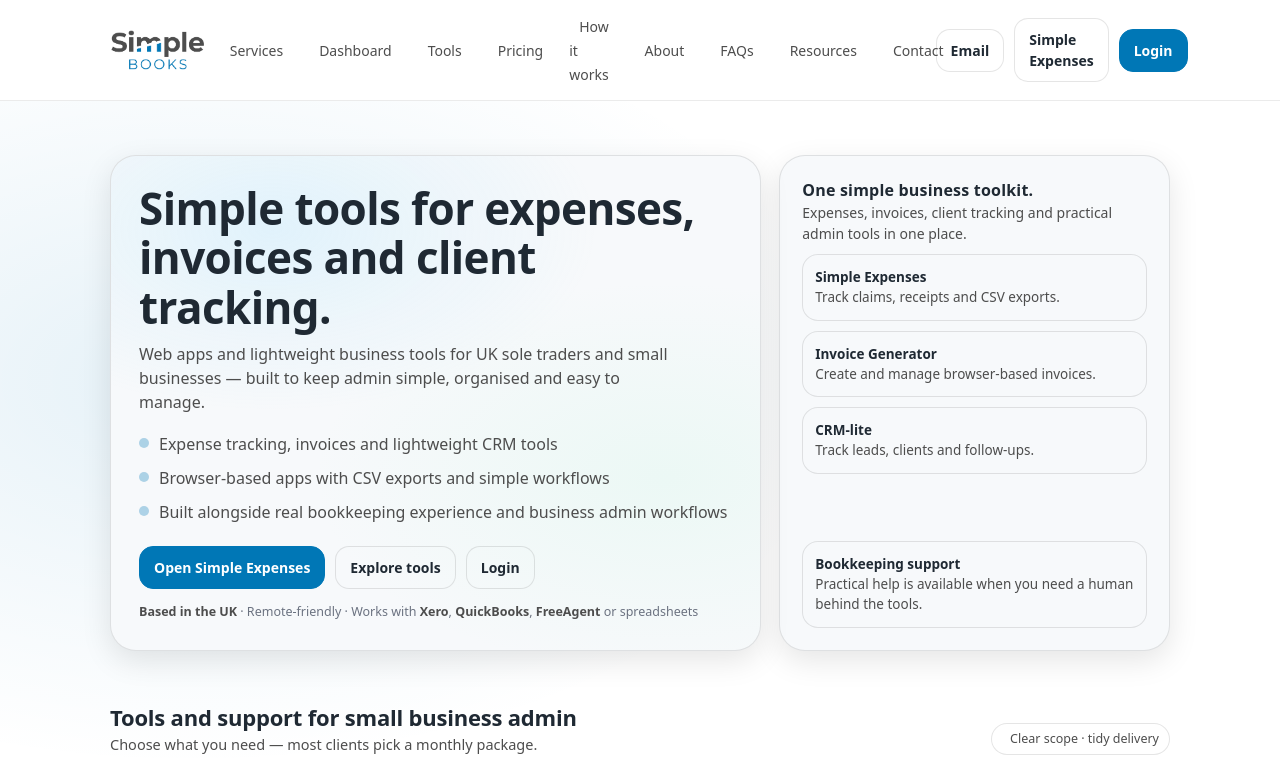
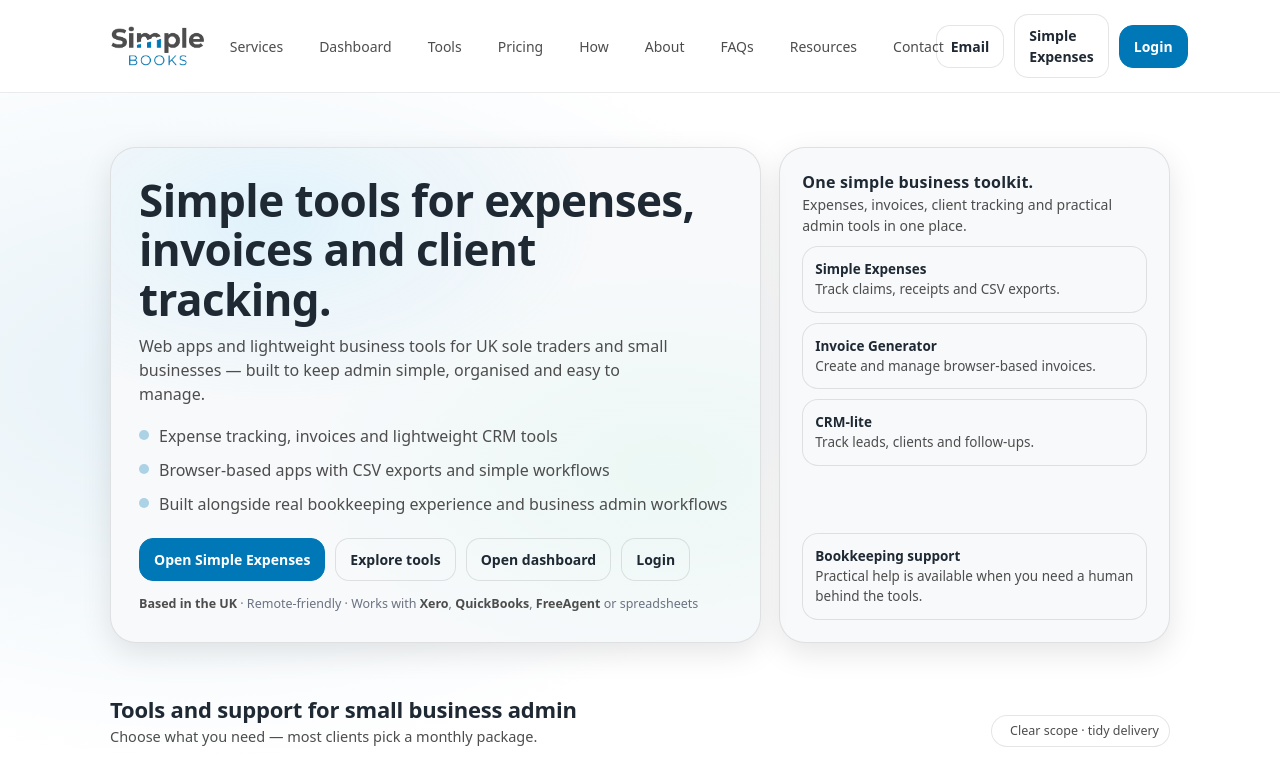
Before and after one commit to newProg112/simple-expenses, a plain HTML site: page index.html in a window 1280 px wide. Shown: the top 758 px of the page. Drawn offline with Linux system fonts and the light colour scheme.

Commit message:
Add dashboard and tools links to homepage

```diff
--- a/index.html
+++ b/index.html
@@ -535,7 +535,7 @@
           <li><a href="/dashboard.html">Dashboard</a></li>
           <li><a href="/resources/tools/">Tools</a></li>
           <li><a href="#pricing">Pricing</a></li>
-          <li><a href="#how">How it works</a></li>
+          <li><a href="#how">How</a></li>
           <li><a href="#about">About</a></li>
           <li><a href="#faqs">FAQs</a></li>
           <li><a href="/resources/">Resources</a></li>
@@ -562,7 +562,7 @@
       <a href="/dashboard.html">Dashboard</a>
       <a href="/resources/tools/">Tools</a>
       <a href="#pricing">Pricing</a>
-      <a href="#how">How it works</a>
+      <a href="#how">How</a>
       <a href="#about">About</a>
       <a href="#faqs">FAQs</a>
       <a href="/resources/">Resources</a>
@@ -595,6 +595,10 @@
 
             <a class="btn" href="/resources/">
               Explore tools
+            </a>
+
+            <a class="btn" href="/dashboard.html">
+              Open dashboard
             </a>
 
             <a class="btn" href="account.html">
```
